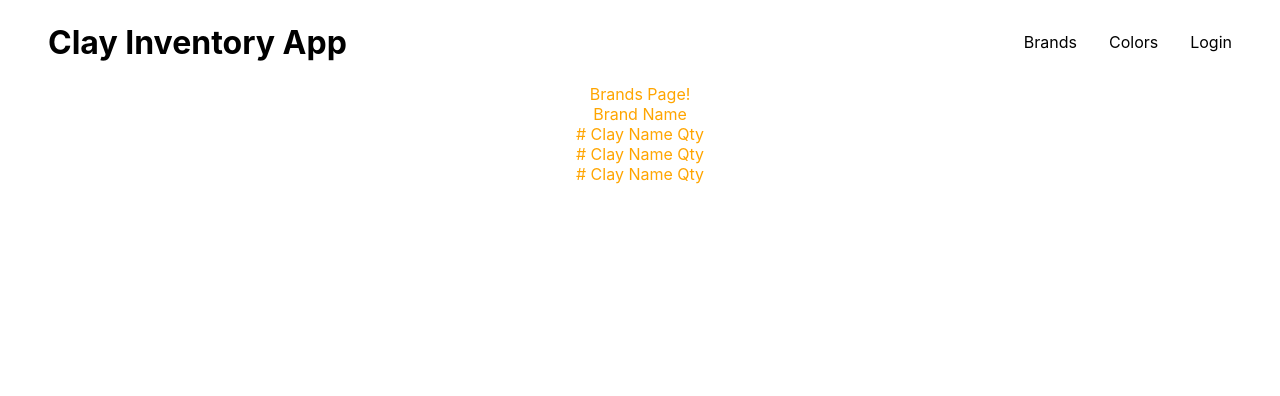
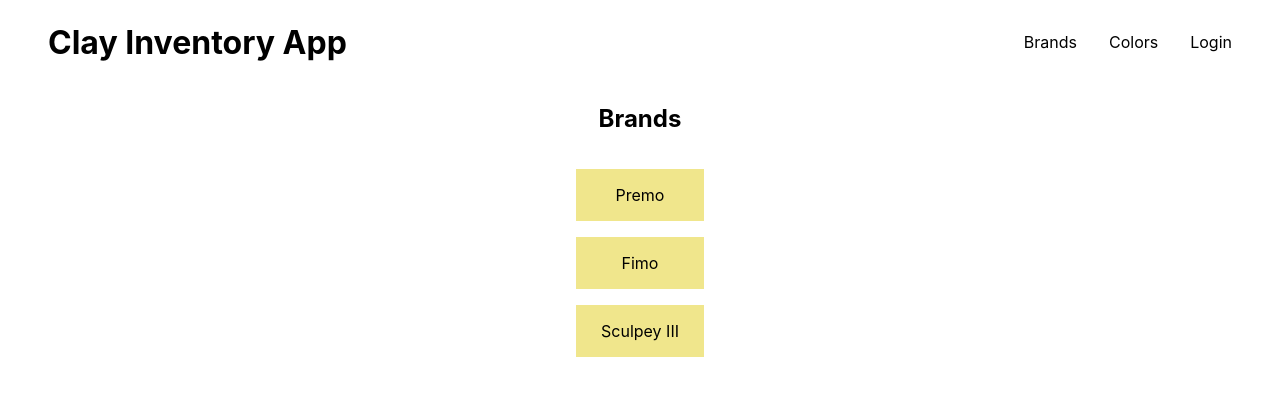
Before and after one commit to jesspaul/clay-inventory-app, a React (Create React App) app: page /brands in a window 1280 px wide. Shown: the top 396 px of the page. Built offline with nearby package versions, Linux system fonts and the light colour scheme; no server answers.

Commit message:
update brands page

```diff
--- a/src/components/Brand/Brand.js
+++ /dev/null
@@ -1,14 +0,0 @@
-import Clay from "../Clay/Clay"
-
-const Brand = () => {
-    return (
-        <div className="Brand">
-            Brand Name
-            <Clay />
-            <Clay />
-            <Clay />
-        </div>
-    );
-}
-
-export default Brand;
--- /dev/null
+++ b/src/components/Category/Category.css
@@ -0,0 +1,6 @@
+.Category {
+  background-color: khaki;
+  width: 8rem;
+  padding: 1rem 0;
+  margin: 1rem;
+}
--- /dev/null
+++ b/src/components/Category/Category.js
@@ -0,0 +1,11 @@
+import './Category.css';
+
+const Category = ({ name }) => {
+    return (
+        <div className="Category">
+            {name}
+        </div>
+    );
+}
+
+export default Category;
--- /dev/null
+++ b/src/components/FlexContainer/FlexContainer.css
@@ -0,0 +1,4 @@
+.FlexContainer {
+  display: flex;
+  flex-wrap: wrap;
+}
--- /dev/null
+++ b/src/components/FlexContainer/FlexContainer.js
@@ -0,0 +1,19 @@
+import './FlexContainer';
+import Category from '../Category/Category';
+
+const FlexContainer = ({array}) => {
+    return (
+        <div className="FlexContainer">
+            {
+                    array.map((item, idx) =>
+                        <Category
+                            name={item}
+                            key={idx}
+                        />
+                    )
+                }
+        </div>
+    );
+}
+
+export default FlexContainer;
--- a/src/pages/Brands/Brands.css
+++ b/src/pages/Brands/Brands.css
@@ -1,3 +1,5 @@
 .Brands {
-  color: orange;
+  display: flex;
+  flex-direction: column;
+  align-items: center;
 }
--- a/src/pages/Brands/Brands.js
+++ b/src/pages/Brands/Brands.js
@@ -1,11 +1,14 @@
-import Brand from '../../components/Brand/Brand';
+import FlexContainer from '../../components/FlexContainer/FlexContainer';
 import './Brands.css';
 
 const Brands = () => {
+    const brandsArray = ['Premo', 'Fimo', 'Sculpey III'];
     return (
         <div className="Brands">
-            Brands Page!
-            <Brand />
+            <h2>Brands</h2>
+            <FlexContainer
+                array={brandsArray}
+            />
         </div>
     );
 }
```
Also changed, not shown: src/components/Brand/Brand.css (deleted).
